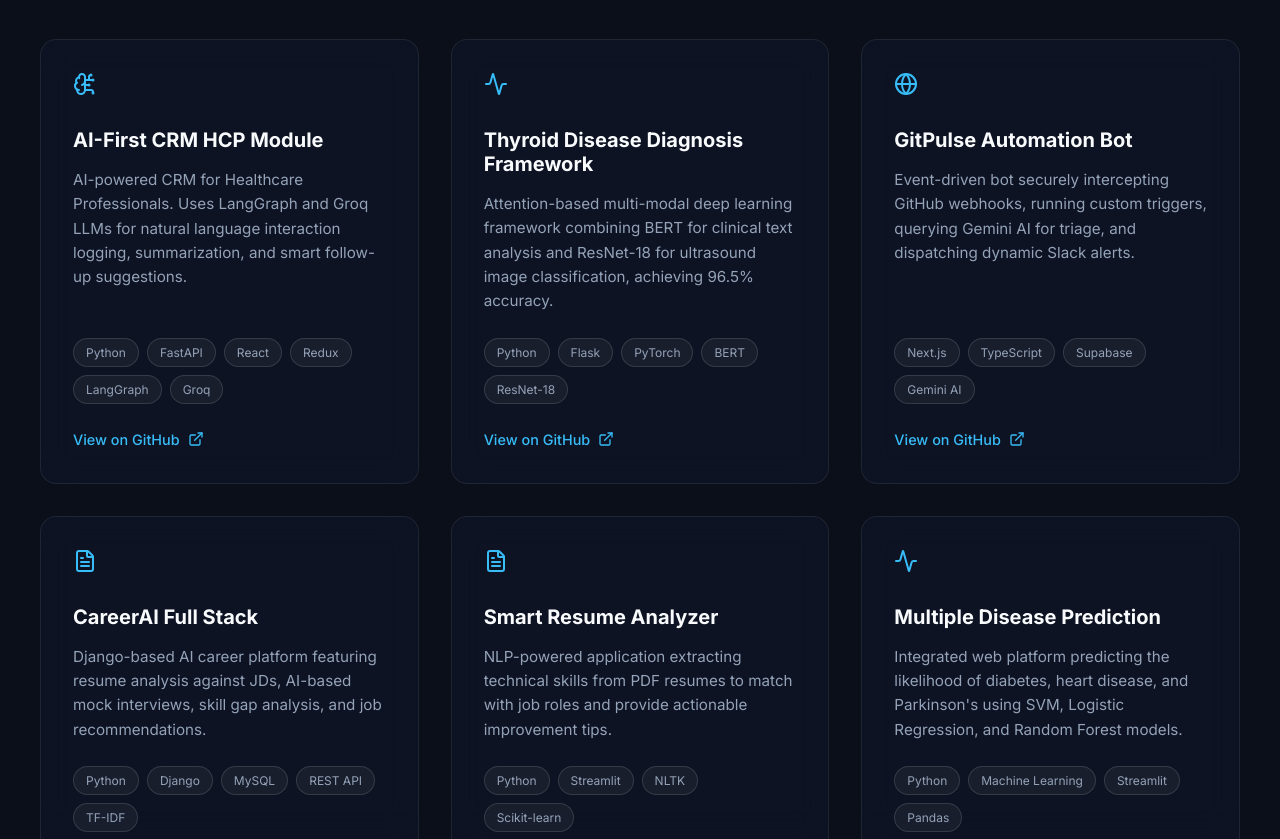
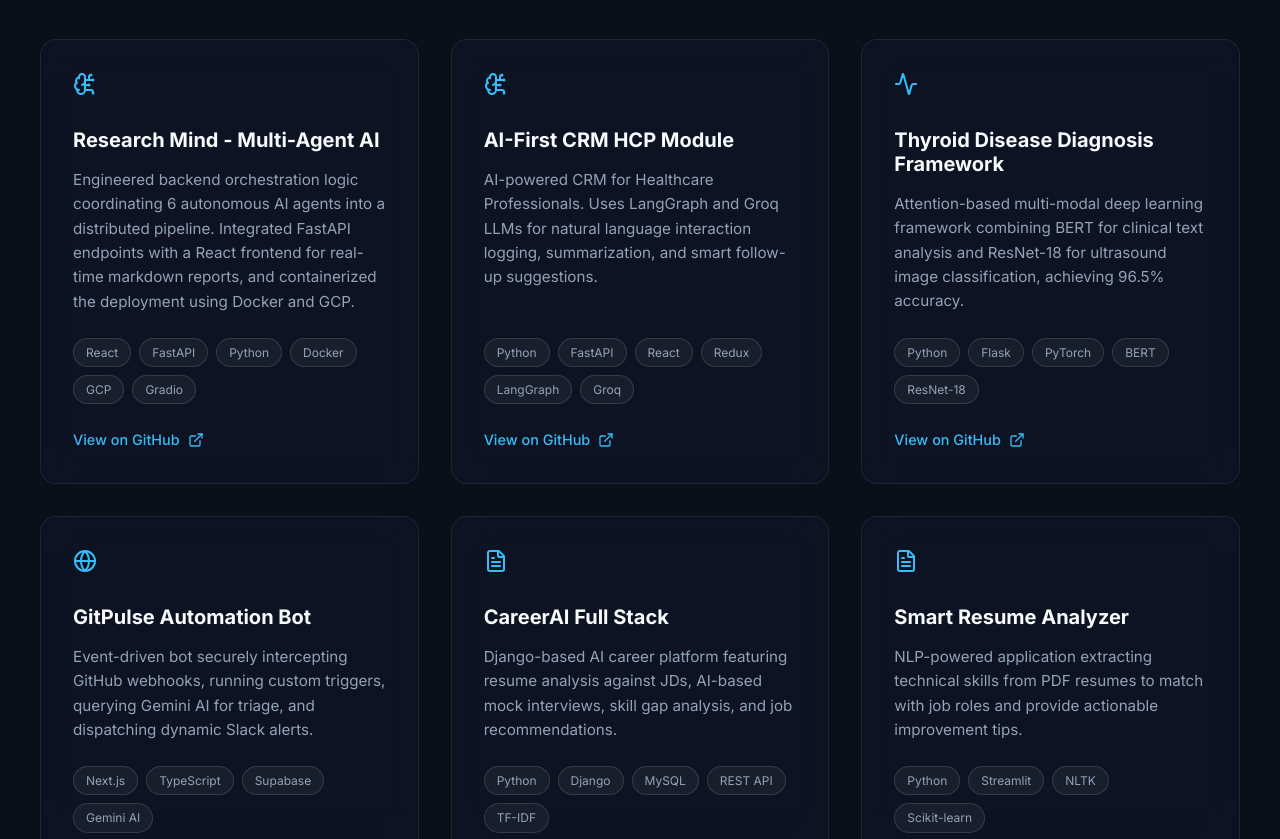
Before and after one commit to Sabrin-s/SABRIN-S, a React (Vite) app: page / in a window 1280 px wide. Shown: the part 880-1719 px from the top of the page. Built offline with nearby package versions, Linux system fonts and the light colour scheme.

Commit message:
Add Research Mind project to portfolio

```diff
--- a/src/App.tsx
+++ b/src/App.tsx
@@ -2,6 +2,13 @@ import { Mail, Phone, ExternalLink, BrainCircuit, Globe, Server, Shield, Activit
 import './index.css';
 
 const projects = [
+  {
+    title: "Research Mind - Multi-Agent AI",
+    description: "Engineered backend orchestration logic coordinating 6 autonomous AI agents into a distributed pipeline. Integrated FastAPI endpoints with a React frontend for real-time markdown reports, and containerized the deployment using Docker and GCP.",
+    link: "https://github.com/Sabrin-s",
+    tech: ["React", "FastAPI", "Python", "Docker", "GCP", "Gradio"],
+    icon: <BrainCircuit size={24} />
+  },
   {
     title: "AI-First CRM HCP Module",
     description: "AI-powered CRM for Healthcare Professionals. Uses LangGraph and Groq LLMs for natural language interaction logging, summarization, and smart follow-up suggestions.",
```
